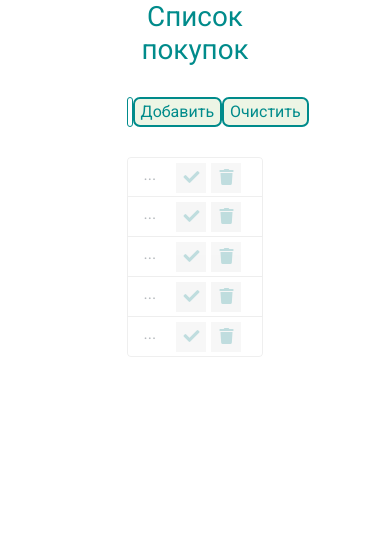
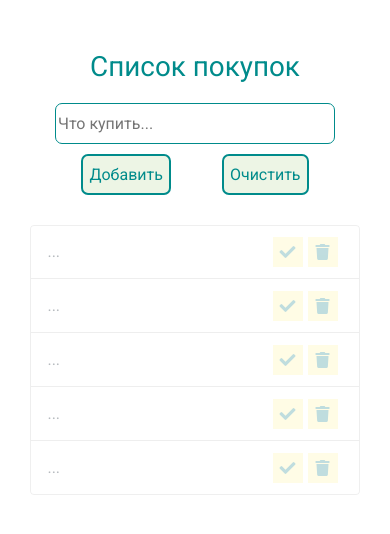
Before and after one commit to irinakulikova185/ToBuyList, a website: page src/index.html in a window 390 px wide. Drawn offline with nearby package versions, Linux system fonts and the light colour scheme; files that its build step writes are made by us from their sources.

Commit message:
mobile adaptation

```diff
--- a/gulpfile.js
+++ b/gulpfile.js
@@ -22,7 +22,7 @@ function copyJS() {
 }
 
 function styles() {
-  return gulp.src("src/style.scss")
+  return gulp.src("src/scss/style.scss")
       .pipe(sass({outputStyle: 'compressed'}).on('error', sass.logError))
       .pipe(rename({suffix: '.min', prefix: ''}))
       .pipe(autoprefixer())
@@ -38,7 +38,7 @@ function watch() {
         });
 
         gulp.watch("./src/index.html", gulp.parallel("copyHtml"));
-        gulp.watch("./src/style.scss", gulp.parallel("styles"));
+        gulp.watch("./src/scss/*.scss", gulp.parallel("styles"));
         gulp.watch("./src/script.js", gulp.parallel("copyJS"));
 
 }
--- a/src/script.js
+++ b/src/script.js
@@ -2,7 +2,6 @@
 window.addEventListener('DOMContentLoaded', () => {
     const addBtn = document.querySelector('.toBuy__addBtn'),
           clearBtn = document.querySelector('.toBuy__clearBtn'),
-          filterBtn = document.querySelector('.toBuy__filterBtn'),
           input = document.querySelector('input'),
           list = document.querySelector('.toBuy__list');
 
--- a/src/style.scss
+++ b/src/scss/_general.scss
@@ -1,9 +1,12 @@
-* {
+
+*{
     font-family: 'Roboto', sans-serif;
+    box-sizing: border-box;
 }
+
 .container {
-    width: 50%;
-    margin:0 auto;
+    width: 60%;
+    margin-top: 50px;
 }
 h1 {
     text-align: center;
@@ -13,12 +16,12 @@ h1 {
     width: 80%;
     margin: 0 auto;
 
-    &__addBtn, &__clearBtn, &__filterBtn {
+    &__addBtn, &__clearBtn {
         border-radius: 7px;
         background-color: rgba(220, 235, 203, 0.5);
         border: 2px solid darkcyan;
         color:darkcyan;
-        &:hover {
+        &:active {
             background-color: rgba(130, 217, 221, 0.75);
         }
     }
@@ -27,6 +30,7 @@ h1 {
         display: flex;
         justify-content: space-between;
         margin-top: 30px;
+        flex-wrap: wrap;
         input {
             width: 60%;
             border: 1px solid darkcyan;
@@ -46,6 +50,8 @@ h1 {
 
     }
     &__listItem {
+        display: flex;
+        align-items: center;
         height: 40px;
         padding-top: 5px;
         opacity: 0.5;
@@ -59,6 +65,10 @@ h1 {
         margin-right: 5px;
         cursor: pointer;
         color: #81BCBF;
+        display: flex;
+        justify-content: center;
+        align-items: center;
+        background-color: lemonchiffon;
     }
 }
 
@@ -70,20 +80,17 @@ h1 {
 }
 .btn-active {
     color: darkcyan;
-    &:hover {
-        background-color: rgba(130, 217, 221, 0.75);
-    }
 }
 
 .btn-pushed {
     color: #fff;
-    &:hover {
-        background-color: rgba(130, 217, 221, 0.75);
-    }
 }
 
 .done-item {
-    text-decoration: line-through;
+    span {
+        text-decoration: line-through;
+    }
+
     color: grey;
     border: 1px solid grey;
     background-color: #fff;
--- /dev/null
+++ b/src/scss/_media.scss
@@ -0,0 +1,51 @@
+@media (max-width: 991px) {
+    .container {
+        width: 80%;
+    }
+
+}
+
+@media (max-width: 767px) {
+    .container {
+        width: 90%;
+    }
+    .toBuy {
+        width: 95%;
+            &__mainPanel {
+                justify-content: space-evenly;
+                margin-top: 20px;
+                input {
+                    min-width: 280px;
+                    height: 33px;
+
+                }
+            }
+            &__list {
+                overflow: hidden;
+            }
+            // &__addBtn, &__clearBtn {
+            //     width: ;
+            // }
+        }
+}
+
+@media (max-width: 575px) {
+    .container {
+        width: 95%;
+    }
+    .toBuy {
+            &__mainPanel {
+                input {
+                   margin-bottom: 10px;
+                   height: 41px;
+                }
+            }
+            &__addBtn, &__clearBtn {
+                height: 41px;
+            }
+            &__listItem {
+                height: 54px;
+                padding: 5px 16px
+            }
+        }
+}
--- /dev/null
+++ b/src/scss/style.scss
@@ -0,0 +1,3 @@
+
+@import "general";
+@import "media";
```
Also changed, not shown: dist/css/style.min.css, dist/script.js.
